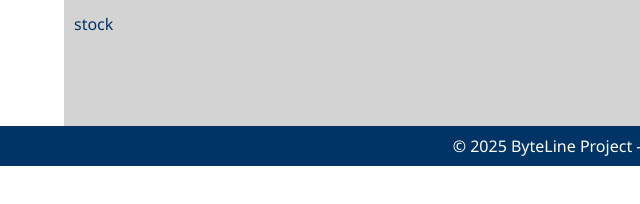
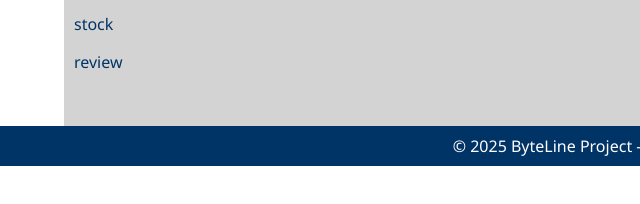
Before and after one commit to JaniaSouthall/Byteline, a website: page productview.html in a window 1280 px wide. Shown: the part 634-838 px from the top of the page, 0-640 px from the left. Drawn offline with Linux system fonts and the light colour scheme.

Commit message:
Added place for review to go in product view

```diff
--- a/productview.html
+++ b/productview.html
@@ -26,6 +26,7 @@
                     <p style="margin-left:10px;">brand</p>
                     <p style="margin-left:10px;">description</p>
                     <p style="margin-left:10px;">stock</p>
+                    <p style="margin-left:10px;">review</p>
                 </div>
             </section>
         </section>
```
